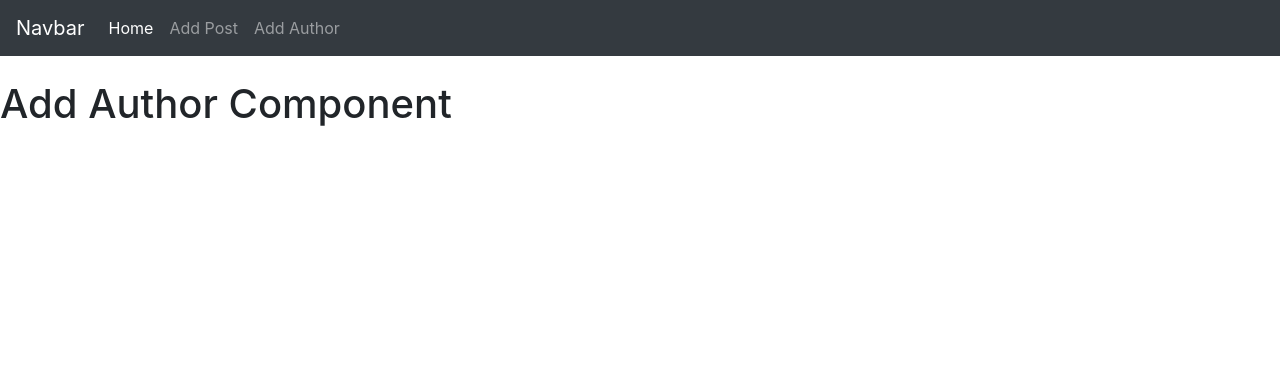
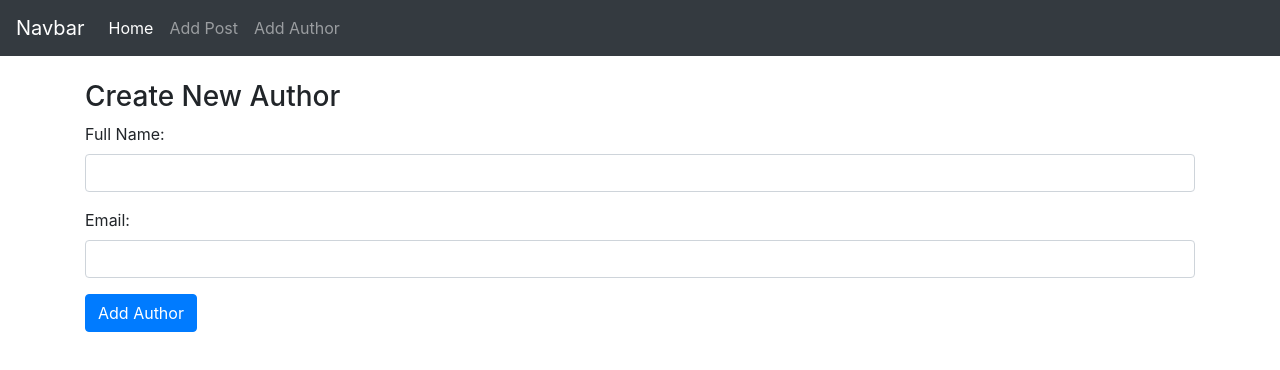
Before and after one commit to tboyd4/tech-blogger-client, a React (Create React App) app: page /add/author in a window 1280 px wide. Shown: the top 370 px of the page. Built offline with nearby package versions, Linux system fonts and the light colour scheme.

Commit message:
create user component successfully hits backend and creates user in database

```diff
--- a/src/components/page-components/add-author.component.js
+++ b/src/components/page-components/add-author.component.js
@@ -1,14 +1,81 @@
 import React, { Component } from "react";
+import axios from "axios";
 
 export default class AddAuthor extends Component {
   constructor(props) {
     super(props);
+
+    this.onChangeFullname = this.onChangeFullname.bind(this);
+    this.onChangeEmail = this.onChangeEmail.bind(this);
+    this.onFormSubmit = this.onFormSubmit.bind(this);
+
+    this.state = {
+      fullname: "",
+      email: "",
+    };
+  }
+
+  onChangeFullname(event) {
+    this.setState({
+      fullname: event.target.value,
+    });
+  }
+
+  onChangeEmail(event) {
+    this.setState({
+      email: event.target.value,
+    });
+  }
+
+  onFormSubmit(event) {
+    event.preventDefault();
+
+    const author = {
+      fullname: this.state.fullname,
+      email: this.state.email,
+    };
+
+    axios
+      .post("http://localhost:5000/authors/add", author)
+      .then((res) => {
+        console.log(res.data);
+        this.setState({
+          fullname: "",
+          email: "",
+        });
+      })
+      .catch((err) => console.log(err));
   }
 
   render() {
     return (
-      <div>
-        <h1>Add Author Component</h1>
+      <div className="container">
+        <h3>Create New Author</h3>
+        <form onSubmit={this.onFormSubmit}>
+          <div className="form-group">
+            <label>Full Name: </label>
+            <input
+              type="text"
+              required
+              className="form-control"
+              value={this.state.fullname}
+              onChange={this.onChangeFullname}
+            />
+          </div>
+          <div className="form-group">
+            <label>Email: </label>
+            <input
+              type="text"
+              required
+              className="form-control"
+              value={this.state.email}
+              onChange={this.onChangeEmail}
+            />
+          </div>
+          <div className="form-group">
+            <input type="submit" value="Add Author" className="btn btn-primary" />
+          </div>
+        </form>
       </div>
     );
   }
--- a/src/components/page-components/post-list.component.js
+++ b/src/components/page-components/post-list.component.js
@@ -25,6 +25,8 @@ const Post = (props) => (
 export default class PostList extends Component {
   constructor(props) {
     super(props);
+
+    this.deletePost = this.deletePost.bind(this);
 
     this.state = {
       posts: [],
@@ -61,6 +63,6 @@ export default class PostList extends Component {
   }
 
   render() {
-    return <div>{this.postList()}</div>;
+    return <div>{this.postsList()}</div>;
   }
 }
```
Also changed, not shown: 1 other file (tests, documents, lock files or other folders).
